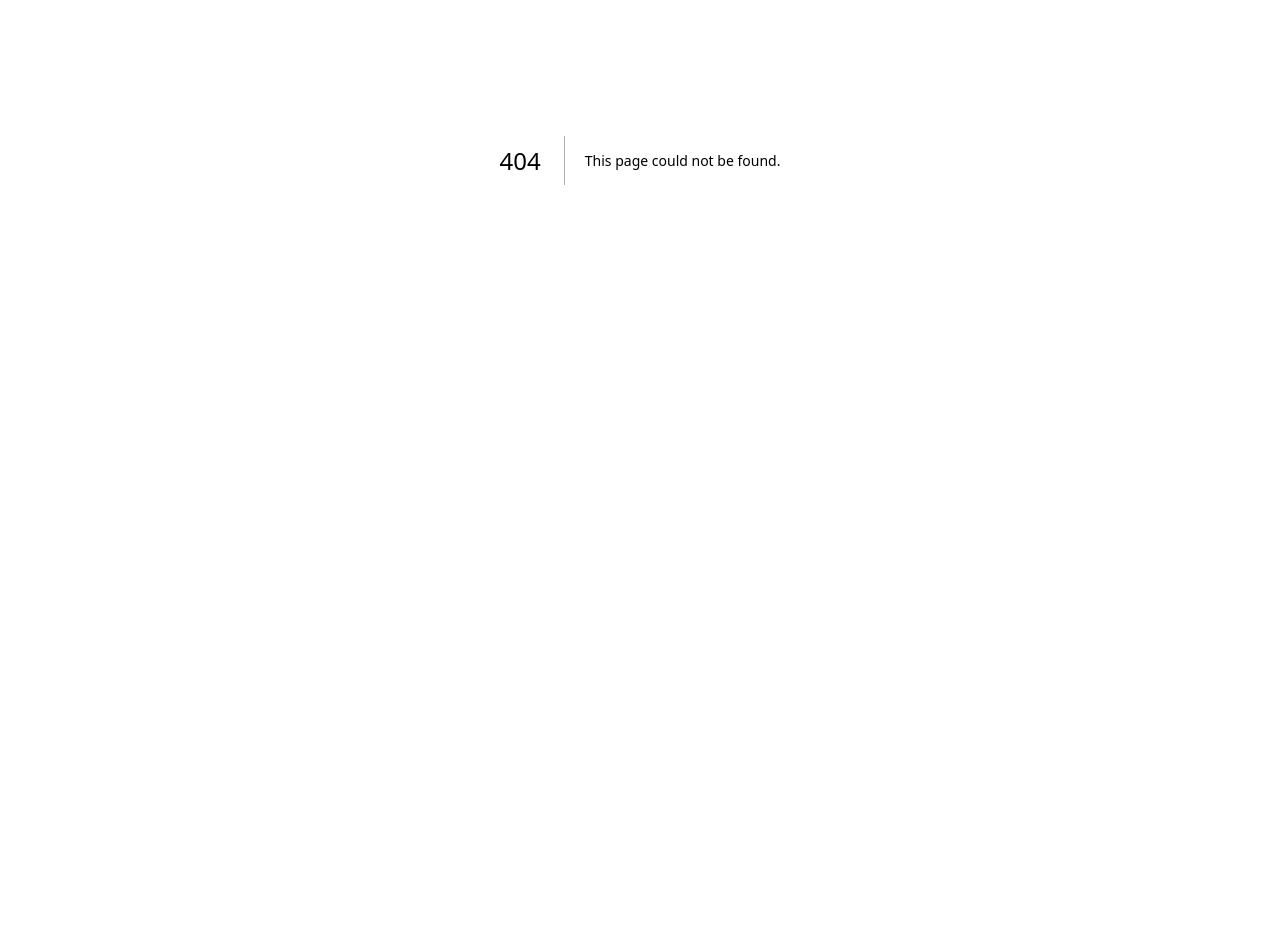
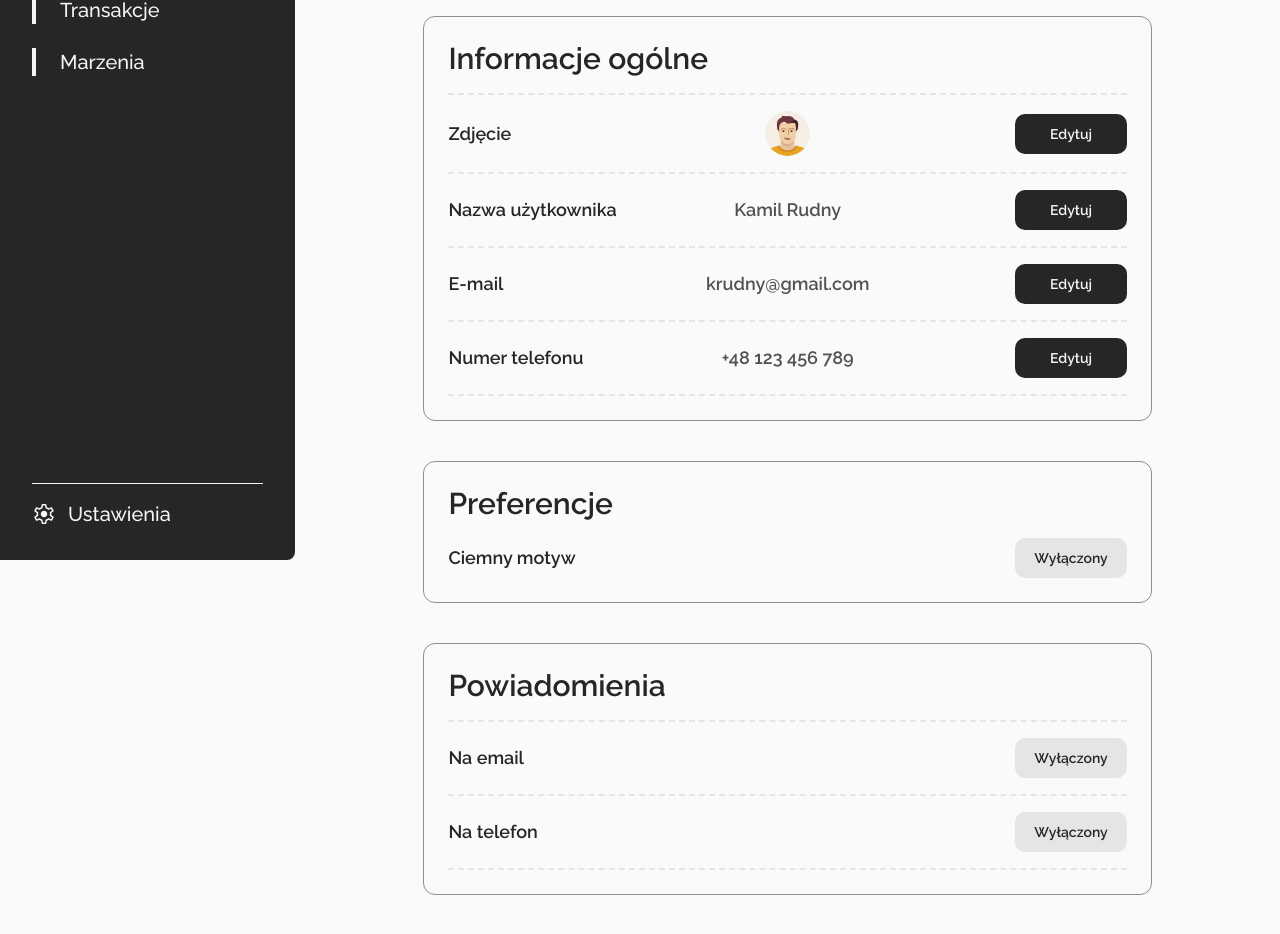
Before and after one commit to WiktorDybalski/Zlotowka, a Next.js app in the folder zlotowka-frontend/: page /settings in a window 1280 px wide. Before the commit this address had no page. Shown: the part 240-1174 px from the top of the page. Before the commit the page ends 800 px from the top, so only its background shows below. Built offline with nearby package versions, Linux system fonts and the light colour scheme.

Commit message:
Settings page

```diff
--- /dev/null
+++ b/zlotowka-frontend/app/(logged)/settings/page.tsx
@@ -0,0 +1,137 @@
+"use client"
+
+import GenericCard from "@/components/dashboard/cards/generic/GenericCard";
+import DarkButton from "@/components/DarkButton";
+import Image from "next/image";
+import {useState} from "react";
+
+const AccountOptions = [
+  {
+    text: "Zdjęcie",
+    avatar: <Image src="/avatar.png" width={45} height={45} alt="Avatar" className="rounded-full" />,
+    onClick: () => {},
+  },
+  {
+    text: "Nazwa użytkownika",
+    value: "Kamil Rudny",
+    onClick: () => {},
+  },
+  {
+    text: "E-mail",
+    value: "krudny@gmail.com",
+    onClick: () => {},
+  },
+  {
+    text: "Numer telefonu",
+    value: "+48 123 456 789",
+    onClick: () => {},
+  },
+];
+
+const AccountField = ({ text, value, avatar, onClick }) => (
+    <div className="grid grid-cols-[1fr_1fr_1fr] w-full py-4 border-t-2 border-dashed border-neutral-200 last:border-b-2">
+      <div className="flex justify-left items-center">
+        <h3 className="text-lg">{text}</h3>
+      </div>
+      <div className="flex justify-center items-center">
+        {avatar && <div>{avatar}</div>}
+        {value && <span className="text-neutral-600 font-lato text-lg">{value}</span>}
+      </div>
+      <div className="flex justify-end items-center">
+        <div className="w-28 h-10">
+          <DarkButton text={"Edytuj"} onClick={onClick} />
+        </div>
+      </div>
+    </div>
+);
+
+const scrollToSection = (id: string) => {
+  document.getElementById(id)?.scrollIntoView({ behavior: "smooth" });
+};
+
+export default function Settings() {
+  const navLinks: string[] = ["Konto", "Preferencje", "Powiadomienia"];
+  const [darkMode, setDarkMode] = useState(false);
+
+  return (
+      <div className="w-full min-h-screen px-32 py-20 font-semibold text-neutral-800">
+        <div>
+          <h1 className="text-6xl">Ustawienia</h1>
+        </div>
+        <div className="flex gap-x-6 mt-8">
+          {navLinks.map(link => (
+              <div
+                  key={link}
+                  className="px-6 py-2 bg-neutral-200 rounded-lg hover:cursor-pointer hover:bg-neutral-300 transition-all ease-in-out duration-200"
+                  onClick={() => scrollToSection(link)}
+              >
+                <p className="text-lg">{link}</p>
+              </div>
+          ))}
+        </div>
+
+        <GenericCard className="mt-10 max-w-3xl p-6" id="Konto">
+          <h2 className="text-3xl">Informacje ogólne</h2>
+          <div className="mt-4">
+            {AccountOptions.map((option, index) => (
+                <AccountField
+                    key={index}
+                    text={option.text}
+                    value={option.value}
+                    avatar={option.avatar}
+                    onClick={option.onClick}
+                />
+            ))}
+          </div>
+        </GenericCard>
+
+        <GenericCard className="mt-10 max-w-3xl p-6" id={"Preferencje"}>
+          <h2 className="text-3xl">Preferencje</h2>
+          <div className="mt-4">
+            <div className="flex justify-between items-center">
+              <h4 className="text-lg">Ciemny motyw</h4>
+              <div className="w-28 h-10">
+                <DarkButton
+                    className={`${
+                        darkMode ? "bg-neutral-800 text-neutral-100" : "bg-neutral-200 text-neutral-800"
+                    }`}
+                    text={darkMode ? "Włączony" : "Wyłączony"}
+                    onClick={() => setDarkMode(!darkMode)}
+                />
+              </div>
+            </div>
+          </div>
+        </GenericCard>
+
+        <GenericCard className="mt-10 max-w-3xl p-6" id={"Powiadomienia"}>
+          <h2 className="text-3xl">Powiadomienia</h2>
+          <div className="mt-4">
+            <div className="flex justify-between items-center border-t-2 border-dashed border-neutral-200 py-4">
+              <h4 className="text-lg">Na email</h4>
+              <div className="w-28 h-10">
+                <DarkButton
+                    className={`${
+                        darkMode ? "bg-neutral-800 text-neutral-100" : "bg-neutral-200 text-neutral-800"
+                    }`}
+                    text={darkMode ? "Włączony" : "Wyłączony"}
+                    onClick={() => setDarkMode(!darkMode)}
+                />
+              </div>
+            </div>
+            <div className="flex justify-between items-center border-y-2 border-dashed border-neutral-200 py-4">
+              <h4 className="text-lg">Na telefon</h4>
+              <div className="w-28 h-10">
+                <DarkButton
+                    className={`${
+                        darkMode ? "bg-neutral-800 text-neutral-100" : "bg-neutral-200 text-neutral-800"
+                    }`}
+                    text={darkMode ? "Włączony" : "Wyłączony"}
+                    onClick={() => setDarkMode(!darkMode)}
+                />
+              </div>
+            </div>
+          </div>
+        </GenericCard>
+      </div>
+  );
+}
--- a/zlotowka-frontend/components/DarkButton.tsx
+++ b/zlotowka-frontend/components/DarkButton.tsx
@@ -3,13 +3,15 @@ export default function DarkButton({
   icon,
   text,
   onClick,
+  className,
 }: {
   icon?: string;
   text: string;
   onClick: () => void;
+  className?: string;
 }) {
   return (
-    <button className="w-full h-full bg-[#262626] rounded-[10px] flex justify-center items-center text-neutral-100 py-2 text-sm gap-x-2 transition duration-200 ease-in-out hover:bg-[#141414] hover:cursor-pointer" onClick={onClick}>
+    <button className={`w-full h-full bg-[#262626] rounded-[10px] flex justify-center items-center text-neutral-100 py-2 text-sm gap-x-2 transition duration-200 ease-in-out hover:cursor-pointer ${className}`} onClick={onClick}>
       {icon && <span className="material-symbols">{icon}</span>}
       <h3>{text}</h3>
     </button>
--- a/zlotowka-frontend/components/dashboard/cards/generic/GenericCard.tsx
+++ b/zlotowka-frontend/components/dashboard/cards/generic/GenericCard.tsx
@@ -3,12 +3,13 @@ import {ReactNode} from "react";
 interface GenericCardProps {
   children: ReactNode;
   className?: string;
+  id?: string;
 }
 
 // TODO: fix opacity
-export default function GenericCard({ children, className }: GenericCardProps) {
+export default function GenericCard({ children, className, id }: GenericCardProps) {
   return (
-      <div className={`w-full h-full border-[1px] rounded-xl ${className}`} style={{ borderColor: "rgba(38, 38, 38, 0.5)" }}>
+      <div className={`w-full h-full border-[1px] rounded-xl ${className}`} id={id} style={{ borderColor: "rgba(38, 38, 38, 0.5)" }}>
         {children}
       </div>
   );
--- a/zlotowka-frontend/components/navigation/NavigationLinks.tsx
+++ b/zlotowka-frontend/components/navigation/NavigationLinks.tsx
@@ -1,6 +1,8 @@
 import { NavigationLinksProps } from "@/interfaces/navigation/NavigationLinksProps";
 import { motion } from "framer-motion";
+import Link from "next/link";
 
+//TODO: change links to objects with href
 export default function NavigationLinks({
   links,
   isMobile = false,
@@ -25,9 +27,11 @@ export default function NavigationLinks({
           animate="visible"
           custom={index}
         >
-          <p className="ml-6 text-xl hover:cursor-pointer hover:text-neutral-300 transition-colors">
-            {link}
-          </p>
+          <Link href={"/" + link.toLowerCase()}>
+            <p className="ml-6 text-xl hover:cursor-pointer hover:text-neutral-300 transition-colors">
+              {link}
+            </p>
+          </Link>
         </motion.div>
       ))}
     </div>
--- a/zlotowka-frontend/components/navigation/SettingsLink.tsx
+++ b/zlotowka-frontend/components/navigation/SettingsLink.tsx
@@ -1,5 +1,8 @@
+import Link from "next/link";
+
 export default function SettingsLink() {
   return (
+      <Link href="/settings">
         <div className="flex items-center hover:text-neutral-300 cursor-pointer transition-colors">
             <span className="material-symbols text-xl font-light">
               settings
@@ -8,5 +11,6 @@ export default function SettingsLink() {
               <p className="ml-3 text-xl">Ustawienia</p>
             </div>
         </div>
+      </Link>
   );
 }
```
Also changed, not shown: zlotowka-frontend/app/(logged)/dashboard/page.tsx (renamed from zlotowka-frontend/app/dashboard/page.tsx), zlotowka-frontend/app/(logged)/layout.tsx (renamed from zlotowka-frontend/app/dashboard/layout.tsx). Lines whose indentation alone changed are shown as unchanged.
